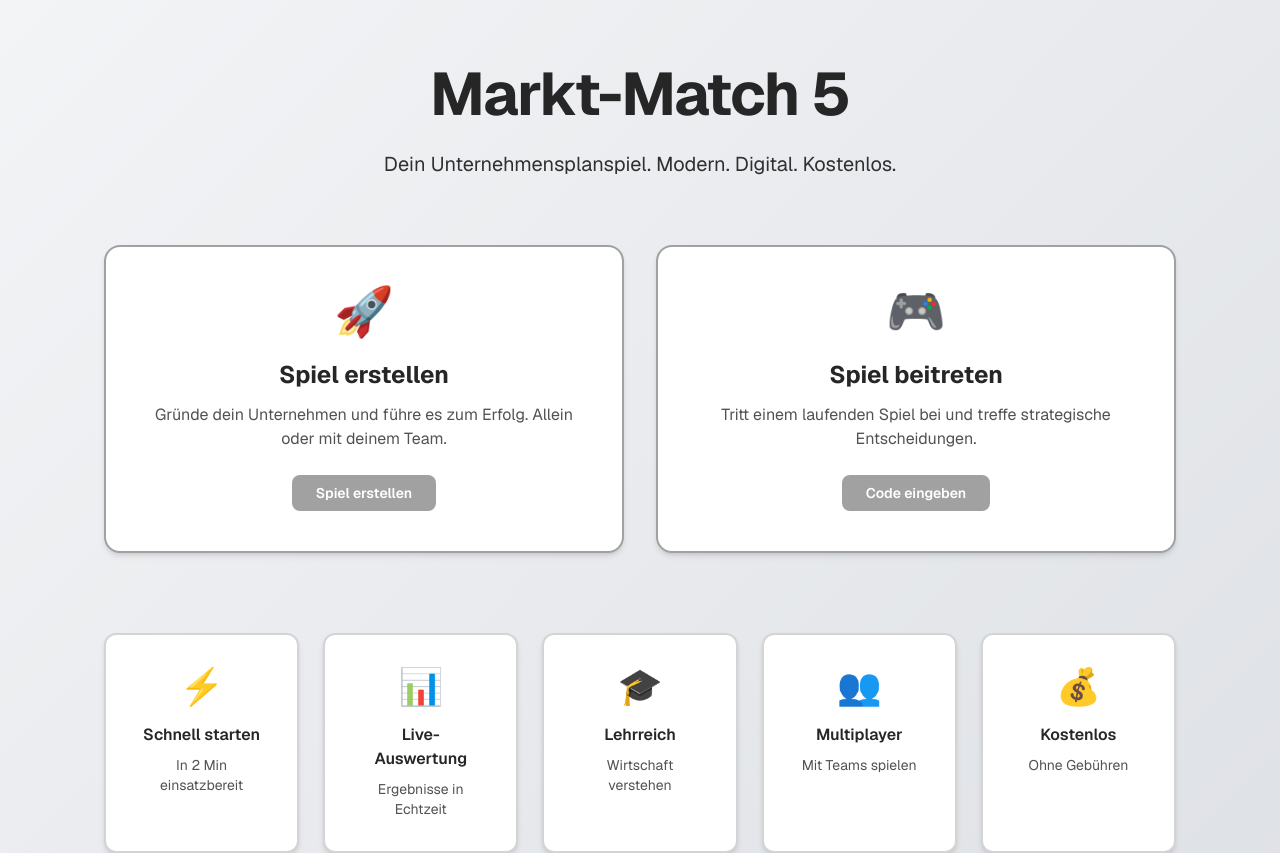
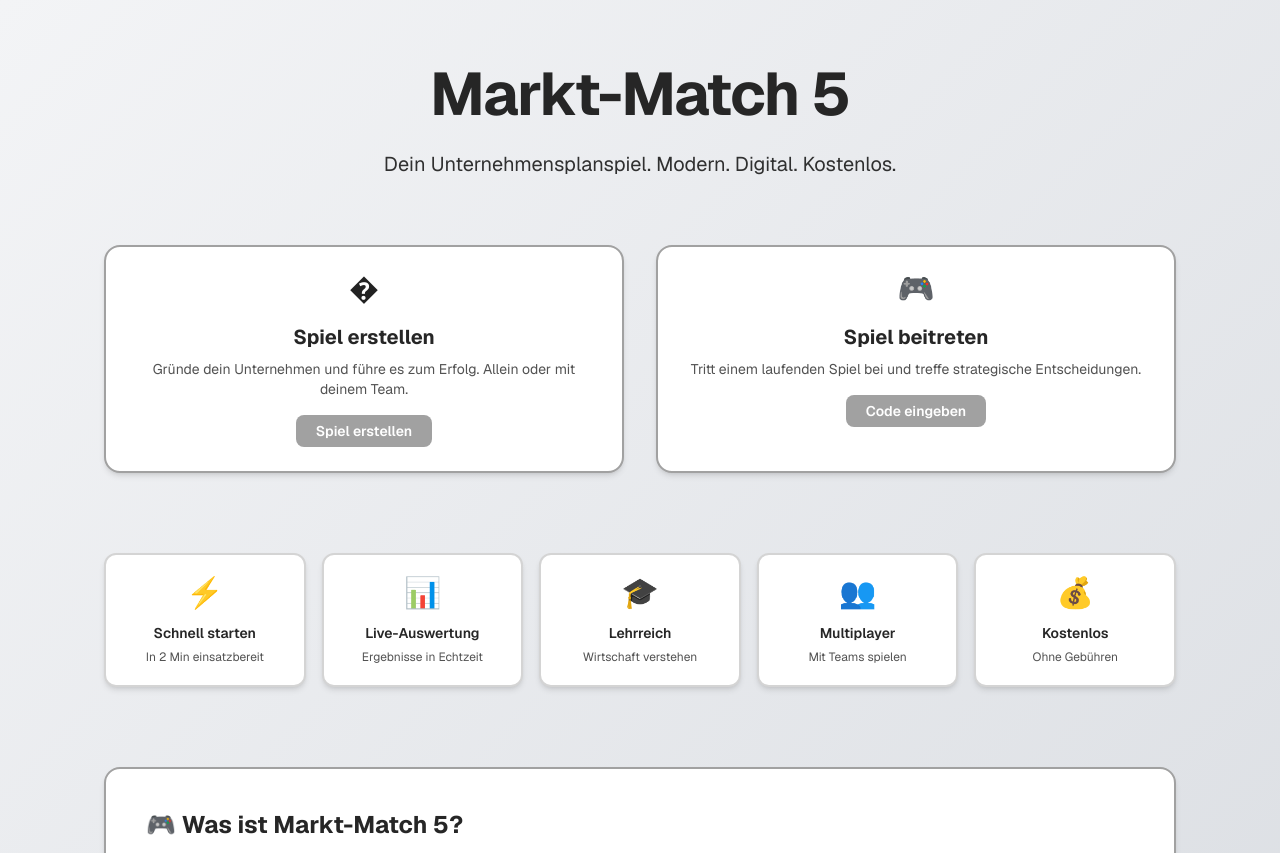
Before and after one commit to swjnmang/marktmatch5, a Next.js app in the folder mm5-vercel/: page / in a window 1280 px wide. Shown: the top 853 px of the page. Built offline with nearby package versions, Linux system fonts and the light colour scheme.

Commit message:
Update: Icon für 'Spiel erstellen' auf  geändert, FavIcon mit MM/5 erstellt

```diff
--- a/mm5-vercel/src/app/page.tsx
+++ b/mm5-vercel/src/app/page.tsx
@@ -20,59 +20,59 @@ export default function Home() {
         <div className="mb-20 grid gap-8 sm:grid-cols-2">
           <Link
             href="/spiel-erstellen"
-            className="group rounded-2xl bg-white p-10 shadow-md transition hover:-translate-y-2 hover:shadow-lg border-2 border-neutral-400 text-center flex flex-col items-center"
+            className="group rounded-2xl bg-white p-6 shadow-md transition hover:-translate-y-2 hover:shadow-lg border-2 border-neutral-400 text-center flex flex-col items-center"
           >
-            <div className="mb-6 text-5xl">🚀</div>
-            <h3 className="mb-3 text-2xl font-bold text-neutral-800">Spiel erstellen</h3>
-            <p className="mb-6 text-neutral-600">
+            <div className="mb-4 text-3xl">�</div>
+            <h3 className="mb-2 text-xl font-bold text-neutral-800">Spiel erstellen</h3>
+            <p className="mb-4 text-sm text-neutral-600">
               Gründe dein Unternehmen und führe es zum Erfolg. Allein oder mit deinem Team.
             </p>
-            <button className="inline-block rounded-lg bg-neutral-400 px-6 py-2 text-sm font-semibold text-white transition hover:bg-neutral-600">
+            <button className="inline-block rounded-lg bg-neutral-400 px-5 py-1.5 text-sm font-semibold text-white transition hover:bg-neutral-600">
               Spiel erstellen
             </button>
           </Link>
 
           <Link
             href="/gruppe"
-            className="group rounded-2xl bg-white p-10 shadow-md transition hover:-translate-y-2 hover:shadow-lg border-2 border-neutral-400 text-center flex flex-col items-center"
+            className="group rounded-2xl bg-white p-6 shadow-md transition hover:-translate-y-2 hover:shadow-lg border-2 border-neutral-400 text-center flex flex-col items-center"
           >
-            <div className="mb-6 text-5xl">🎮</div>
-            <h3 className="mb-3 text-2xl font-bold text-neutral-800">Spiel beitreten</h3>
-            <p className="mb-6 text-neutral-600">
+            <div className="mb-4 text-3xl">🎮</div>
+            <h3 className="mb-2 text-xl font-bold text-neutral-800">Spiel beitreten</h3>
+            <p className="mb-4 text-sm text-neutral-600">
               Tritt einem laufenden Spiel bei und treffe strategische Entscheidungen.
             </p>
-            <button className="inline-block rounded-lg bg-neutral-400 px-6 py-2 text-sm font-semibold text-white transition hover:bg-neutral-600">
+            <button className="inline-block rounded-lg bg-neutral-400 px-5 py-1.5 text-sm font-semibold text-white transition hover:bg-neutral-600">
               Code eingeben
             </button>
           </Link>
         </div>
 
         {/* Features */}
-        <div className="mb-20 grid gap-6 sm:grid-cols-2 lg:grid-cols-5">
-          <div className="rounded-xl bg-white p-8 shadow-md border-2 border-neutral-300 text-center hover:shadow-lg transition hover:-translate-y-1">
-            <div className="mb-4 text-4xl flex justify-center">⚡</div>
-            <h4 className="mb-2 text-base font-semibold text-neutral-800">Schnell starten</h4>
-            <p className="text-sm text-neutral-600">In 2 Min einsatzbereit</p>
+        <div className="mb-20 grid gap-4 sm:grid-cols-2 lg:grid-cols-5">
+          <div className="rounded-xl bg-white p-5 shadow-md border-2 border-neutral-300 text-center hover:shadow-lg transition hover:-translate-y-1">
+            <div className="mb-3 text-3xl flex justify-center">⚡</div>
+            <h4 className="mb-1.5 text-sm font-semibold text-neutral-800">Schnell starten</h4>
+            <p className="text-xs text-neutral-600">In 2 Min einsatzbereit</p>
           </div>
-          <div className="rounded-xl bg-white p-8 shadow-md border-2 border-neutral-300 text-center hover:shadow-lg transition hover:-translate-y-1">
-            <div className="mb-4 text-4xl flex justify-center">📊</div>
-            <h4 className="mb-2 text-base font-semibold text-neutral-800">Live-Auswertung</h4>
-            <p className="text-sm text-neutral-600">Ergebnisse in Echtzeit</p>
+          <div className="rounded-xl bg-white p-5 shadow-md border-2 border-neutral-300 text-center hover:shadow-lg transition hover:-translate-y-1">
+            <div className="mb-3 text-3xl flex justify-center">📊</div>
+            <h4 className="mb-1.5 text-sm font-semibold text-neutral-800">Live-Auswertung</h4>
+            <p className="text-xs text-neutral-600">Ergebnisse in Echtzeit</p>
           </div>
-          <div className="rounded-xl bg-white p-8 shadow-md border-2 border-neutral-300 text-center hover:shadow-lg transition hover:-translate-y-1">
-            <div className="mb-4 text-4xl flex justify-center">🎓</div>
-            <h4 className="mb-2 text-base font-semibold text-neutral-800">Lehrreich</h4>
-            <p className="text-sm text-neutral-600">Wirtschaft verstehen</p>
+          <div className="rounded-xl bg-white p-5 shadow-md border-2 border-neutral-300 text-center hover:shadow-lg transition hover:-translate-y-1">
+            <div className="mb-3 text-3xl flex justify-center">🎓</div>
+            <h4 className="mb-1.5 text-sm font-semibold text-neutral-800">Lehrreich</h4>
+            <p className="text-xs text-neutral-600">Wirtschaft verstehen</p>
           </div>
-          <div className="rounded-xl bg-white p-8 shadow-md border-2 border-neutral-300 text-center hover:shadow-lg transition hover:-translate-y-1">
-            <div className="mb-4 text-4xl flex justify-center">👥</div>
-            <h4 className="mb-2 text-base font-semibold text-neutral-800">Multiplayer</h4>
-            <p className="text-sm text-neutral-600">Mit Teams spielen</p>
+          <div className="rounded-xl bg-white p-5 shadow-md border-2 border-neutral-300 text-center hover:shadow-lg transition hover:-translate-y-1">
+            <div className="mb-3 text-3xl flex justify-center">👥</div>
+            <h4 className="mb-1.5 text-sm font-semibold text-neutral-800">Multiplayer</h4>
+            <p className="text-xs text-neutral-600">Mit Teams spielen</p>
           </div>
-          <div className="rounded-xl bg-white p-8 shadow-md border-2 border-neutral-300 text-center hover:shadow-lg transition hover:-translate-y-1">
-            <div className="mb-4 text-4xl flex justify-center">💰</div>
-            <h4 className="mb-2 text-base font-semibold text-neutral-800">Kostenlos</h4>
-            <p className="text-sm text-neutral-600">Ohne Gebühren</p>
+          <div className="rounded-xl bg-white p-5 shadow-md border-2 border-neutral-300 text-center hover:shadow-lg transition hover:-translate-y-1">
+            <div className="mb-3 text-3xl flex justify-center">💰</div>
+            <h4 className="mb-1.5 text-sm font-semibold text-neutral-800">Kostenlos</h4>
+            <p className="text-xs text-neutral-600">Ohne Gebühren</p>
           </div>
         </div>
 
```
Also changed, not shown: mm5-vercel/src/app/icon.svg (added).
